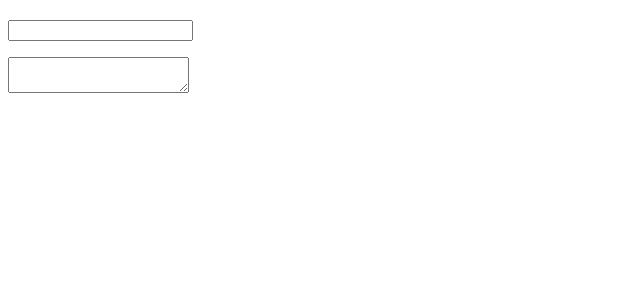
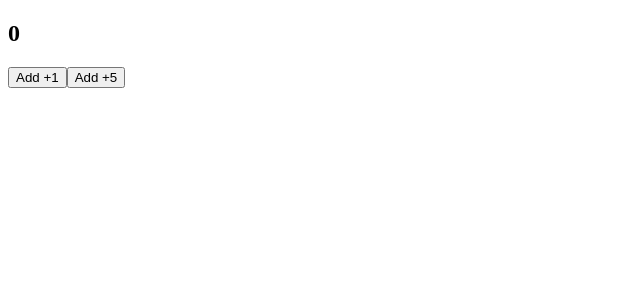
Before and after one commit to uzzal71/think-a-react-way, a React (Vite) app: page / in a window 1280 px wide. Shown: the top 300 px of the page, without its empty margins (0-640 px from the left). Built offline with nearby package versions, Linux system fonts and the light colour scheme.

Commit message:
react useState

```diff
--- a/src/App.jsx
+++ b/src/App.jsx
@@ -1,9 +1,9 @@
-import NewTodo from "./components/useState/NewTodo";
+import Counter from "./components/useState/Counter";
 
 const App = () => {
   return (
     <div>
-      <NewTodo/>
+      <Counter/>
     </div>
   );
 }
--- /dev/null
+++ b/src/components/useState/Counter.jsx
@@ -0,0 +1,23 @@
+import { useState } from 'react';
+
+const Counter = () => {
+    const [count, setCount] = useState(0);
+
+    let i = 0;
+    const addFive = () => {
+        while(i < 5) {
+            setCount((prevState) => prevState + 1);
+            i = i + 1;
+        }
+    }
+
+    return (
+        <div>
+            <h2>{count}</h2>
+            <button type='button' onClick={() => setCount((prevState) => prevState + 1)}>Add +1</button>
+            <button type='button' onClick={addFive}>Add +5</button>
+        </div>
+    );
+};
+
+export default Counter;
```
